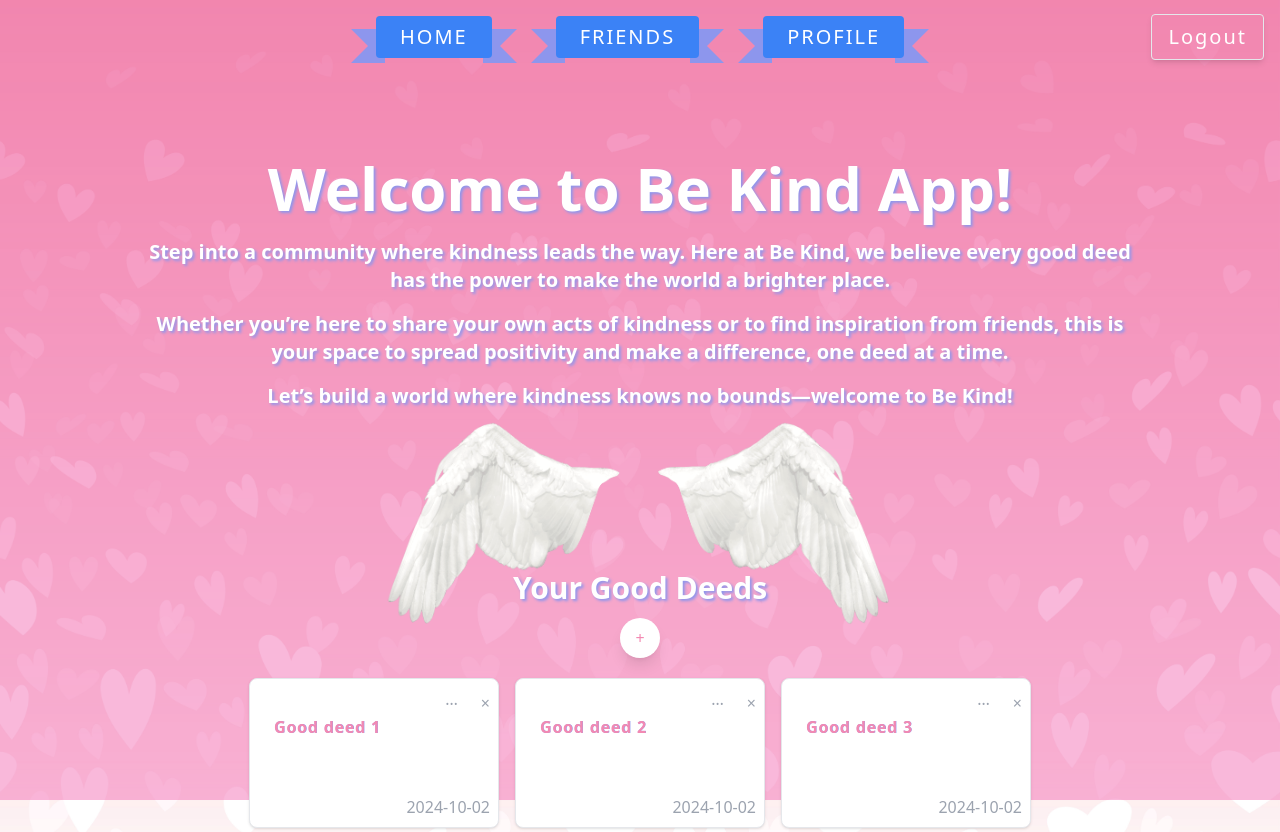
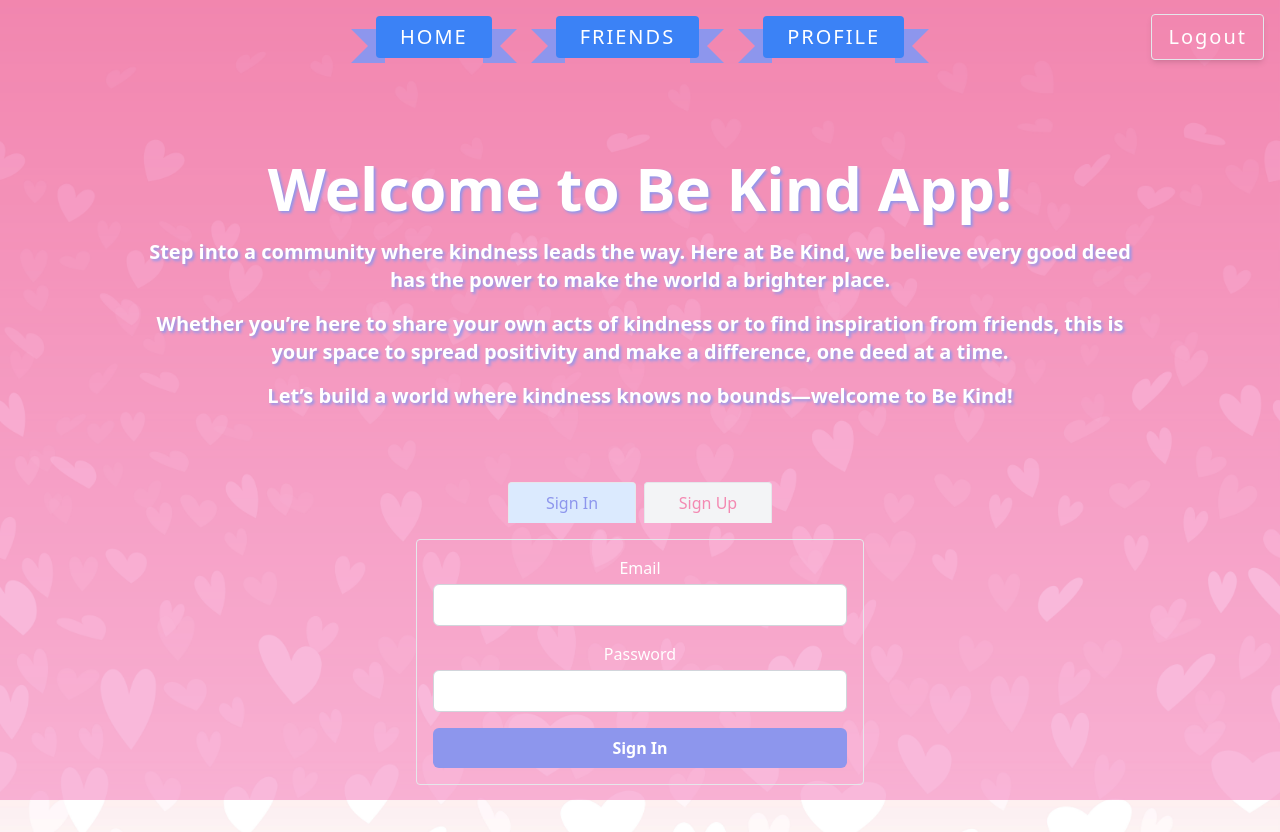
Before and after one commit to aleksandramuraveva/be-kind-app, a Next.js app in the folder frontend/: page / in a window 1280 px wide. Shown: the top 832 px of the page. Built offline with nearby package versions, Linux system fonts and the light colour scheme.

Commit message:
feature: add validation and auth forms

```diff
--- a/frontend/package.json
+++ b/frontend/package.json
@@ -10,9 +10,11 @@
     "format": "prettier --write ."
   },
   "dependencies": {
+    "formik": "^2.4.6",
     "next": "14.2.13",
     "react": "^18",
-    "react-dom": "^18"
+    "react-dom": "^18",
+    "yup": "^1.4.0"
   },
   "devDependencies": {
     "@types/node": "^20",
--- a/frontend/src/app/page.tsx
+++ b/frontend/src/app/page.tsx
@@ -3,6 +3,7 @@
 // import { useEffect, useState } from 'react';
 import Dashboard from "../components/Dashboard/Dashboard";
 import HomeText from "../components/HomeText/HomeText";
+import Auth from "../components/Auth/Auth";
 
 export default function Home() {
   // const [message, setMessage] = useState("");
@@ -24,7 +25,8 @@ export default function Home() {
       <main className="flex flex-col gap-8 items-center sm:items-start max-w-screen-lg mx-auto">
        {/* <div>{message} hello</div>*/}
         <HomeText />
-        <Dashboard />
+        <Auth/>
+       {/* <Dashboard />*/}
       </main>
     </div>
 
--- /dev/null
+++ b/frontend/src/components/Auth/Auth.tsx
@@ -0,0 +1,35 @@
+import { useState } from 'react';
+import SignInForm from './SignInForm/SignInForm';
+import SignUpForm from './SignUpForm/SignUpForm';
+
+const Auth = () => {
+  const [activeTab, setActiveTab] = useState('signin');
+
+  const handleTabClick = (tab) => {
+    setActiveTab(tab);
+  };
+
+  return (
+    <div className="text-center mx-auto w-full max-w-md ">
+      <div className="flex justify-center mb-4">
+        <button
+          onClick={() => handleTabClick('signin')}
+          className={`w-32 px-4 py-2 text-my-blue ${activeTab === 'signin' ? 'bg-blue-100' : 'bg-gray-100'} border-t border-l border-r border-gray-200 rounded-t`}
+        >
+          Sign In
+        </button>
+        <button
+          onClick={() => handleTabClick('signup')}
+          className={`w-32 text-my-pink px-4 py-2 ${activeTab === 'signup' ? 'bg-blue-100' : 'bg-gray-100'} border-t border-l border-r border-gray-200 rounded-t ml-2`}
+        >
+          Sign Up
+        </button>
+      </div>
+      <div className="p-4 border border-gray-200 rounded">
+        {activeTab === 'signin' ? <SignInForm /> : <SignUpForm />}
+      </div>
+    </div>
+  );
+};
+
+export default Auth;
--- /dev/null
+++ b/frontend/src/components/Auth/SignInForm/SignInForm.tsx
@@ -0,0 +1,30 @@
+import { Formik, Form, Field, ErrorMessage } from 'formik';
+import validationSchema from '../../../utils/validationSchema';
+
+const SignInForm: React.FC = () => {
+  const initialValues = { email: '', password: '' };
+
+  const onSubmit = (values: typeof initialValues) => {
+    console.log('Sign In', values);
+  };
+
+  return (
+    <Formik initialValues={initialValues} validationSchema={validationSchema} onSubmit={onSubmit}>
+      <Form className="space-y-4">
+        <div>
+          <label htmlFor="email" className="block text-md font-medium text-white mb-1">Email</label>
+          <Field name="email" type="email" className="w-full px-3 py-2 border border-gray-300 rounded-md" />
+          <ErrorMessage name="email" component="div" className="text-red-500 text-sm" />
+        </div>
+        <div>
+          <label htmlFor="password" className="block text-md font-medium text-white mb-1">Password</label>
+          <Field name="password" type="password" className="w-full px-3 py-2 border border-gray-300 rounded-md" />
+          <ErrorMessage name="password" component="div" className="text-red-500 text-sm" />
+        </div>
+        <button type="submit" className="w-full px-4 py-2 font-semibold text-white bg-my-blue rounded-md">Sign In</button>
+      </Form>
+    </Formik>
+  );
+};
+
+export default SignInForm;
--- /dev/null
+++ b/frontend/src/components/Auth/SignUpForm/SignUpForm.tsx
@@ -0,0 +1,92 @@
+import { Formik, Form, Field, ErrorMessage } from 'formik';
+import validationSchema from '../../../utils/validationSchema';
+
+const SignUpForm: React.FC = () => {
+  const initialValues = { name: '', email: '', password: '' };
+
+  const onSubmit = (values: typeof initialValues) => {
+    console.log('Sign Up', values);
+  };
+
+  return (
+    <Formik initialValues={initialValues} validationSchema={validationSchema} onSubmit={onSubmit}>
+      <Form className="space-y-4">
+        <div>
+          <label htmlFor="name" className="block text-md font-medium text-white mb-1">Name</label>
+          <Field name="name" type="text" className="w-full px-3 py-2 border border-gray-300 rounded-md" />
+          <ErrorMessage name="name" component="div" className="text-red-500 text-sm" />
+        </div>
+        <div>
+          <label htmlFor="email" className="block text-md font-medium text-white mb-1">Email</label>
+          <Field name="email" type="email" className="w-full px-3 py-2 border border-gray-300 rounded-md" />
+          <ErrorMessage name="email" component="div" className="text-red-500 text-sm" />
+        </div>
+        <div>
+          <label htmlFor="password" className="block text-md font-medium text-white mb-1">Password</label>
+          <Field name="password" type="password" className="w-full px-3 py-2 border border-gray-300 rounded-md" />
+          <ErrorMessage name="password" component="div" className="text-red-500 text-sm" />
+        </div>
+        <button type="submit" className="bg-my-pink w-full px-4 py-2 font-semibold text-white bg-pink-500 rounded-md">Sign Up</button>
+      </Form>
+    </Formik>
+  );
+};
+
+export default SignUpForm;
+
+
+
+
+
+
+
+
+
+
+
+
+
+
+// import { Formik, Field, Form, ErrorMessage } from 'formik';
+// import * as Yup from 'yup';
+
+// const SignUpForm = () => {
+//   const validationSchema = Yup.object({
+//     username: Yup.string().required('Required'),
+//     email: Yup.string().email('Invalid email address').required('Required'),
+//     password: Yup.string().required('Required'),
+//   });
+
+//   return (
+//     <Formik
+//       initialValues={{ username: '', email: '', password: '' }}
+//       validationSchema={validationSchema}
+//       onSubmit={(values) => {
+//         console.log(values);
+//       }}
+//     >
+//       <Form className="space-y-4">
+//         <div>
+//           <label htmlFor="username" className="block text-gray-700">Username:</label>
+//           <Field name="username" type="text" className="w-full p-2 border rounded" />
+//           <ErrorMessage name="username" component="div" className="text-red-500 text-sm" />
+//         </div>
+//         <div>
+//           <label htmlFor="email" className="block text-gray-700">Email:</label>
+//           <Field name="email" type="email" className="w-full p-2 border rounded" />
+//           <ErrorMessage name="email" component="div" className="text-red-500 text-sm" />
+//         </div>
+//         <div>
+//           <label htmlFor="password" className="block text-gray-700">Password:</label>
+//           <Field name="password" type="password" className="w-full p-2 border rounded" />
+//           <ErrorMessage name="password" component="div" className="text-red-500 text-sm" />
+//         </div>
+//         <button type="submit" className="w-full bg-green-500 text-white px-4 py-2 rounded hover:bg-green-600">
+//           Sign Up
+//         </button>
+//       </Form>
+//     </Formik>
+//   );
+// };
+
+// export default SignUpForm;
--- /dev/null
+++ b/frontend/src/utils/validationSchema.ts
@@ -0,0 +1,20 @@
+import * as Yup from 'yup';
+
+const validationSchema = Yup.object({
+  name: Yup.string()
+    .matches(/^[a-zA-Z0-9_.]+$/, "Only letters, numbers, underscores, and periods are allowed")
+    .min(3, 'Name must be at least 3 characters')
+    .max(15, 'Name must be 15 characters or less')
+    .required('Required'),
+  email: Yup.string()
+    .email('Invalid email address')
+    .matches(/.*@.*\..*/, 'Invalid email address')
+    .required('Required'),
+  password: Yup.string()
+    .min(8, 'Password must be at least 8 characters')
+    .matches(/[!@#$%^&*(),.?":{}|<>]/, 'Password must contain at least one special character')
+    .matches(/\d/, 'Password must contain at least one number')
+    .required('Required'),
+});
+
+export default validationSchema;
```
Also changed, not shown: 1 other file (tests, documents, lock files or other folders).
